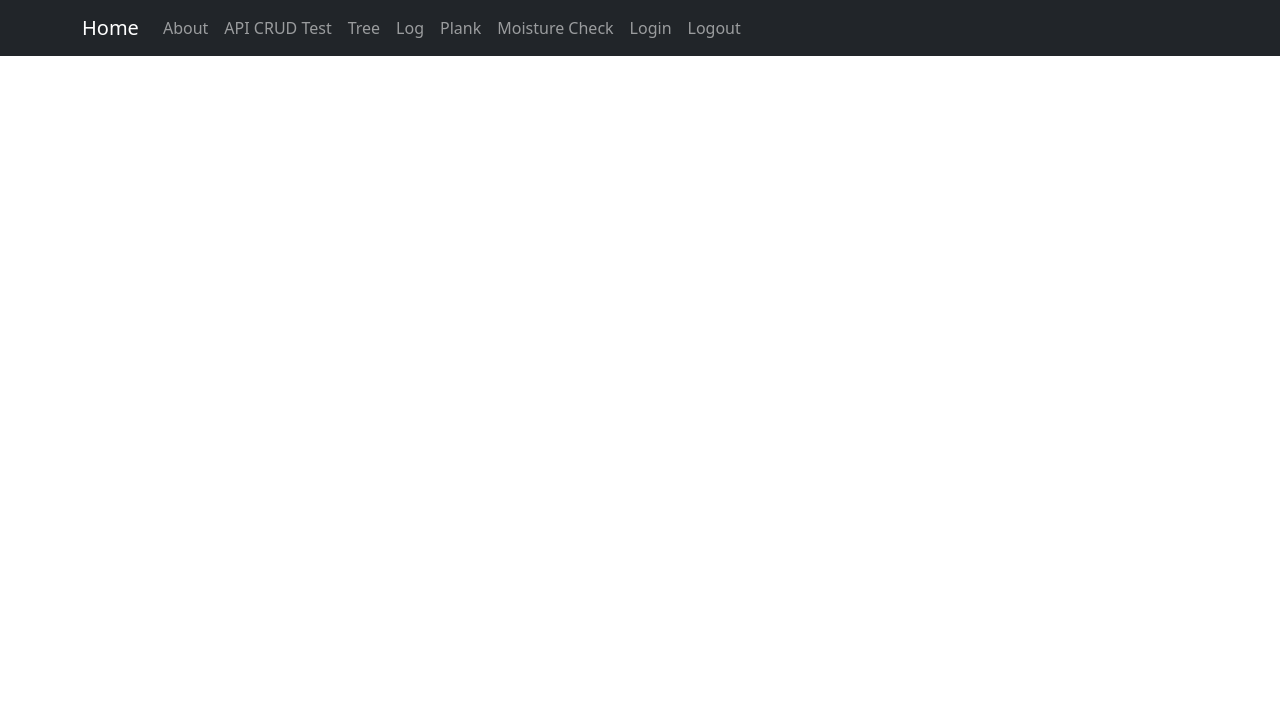
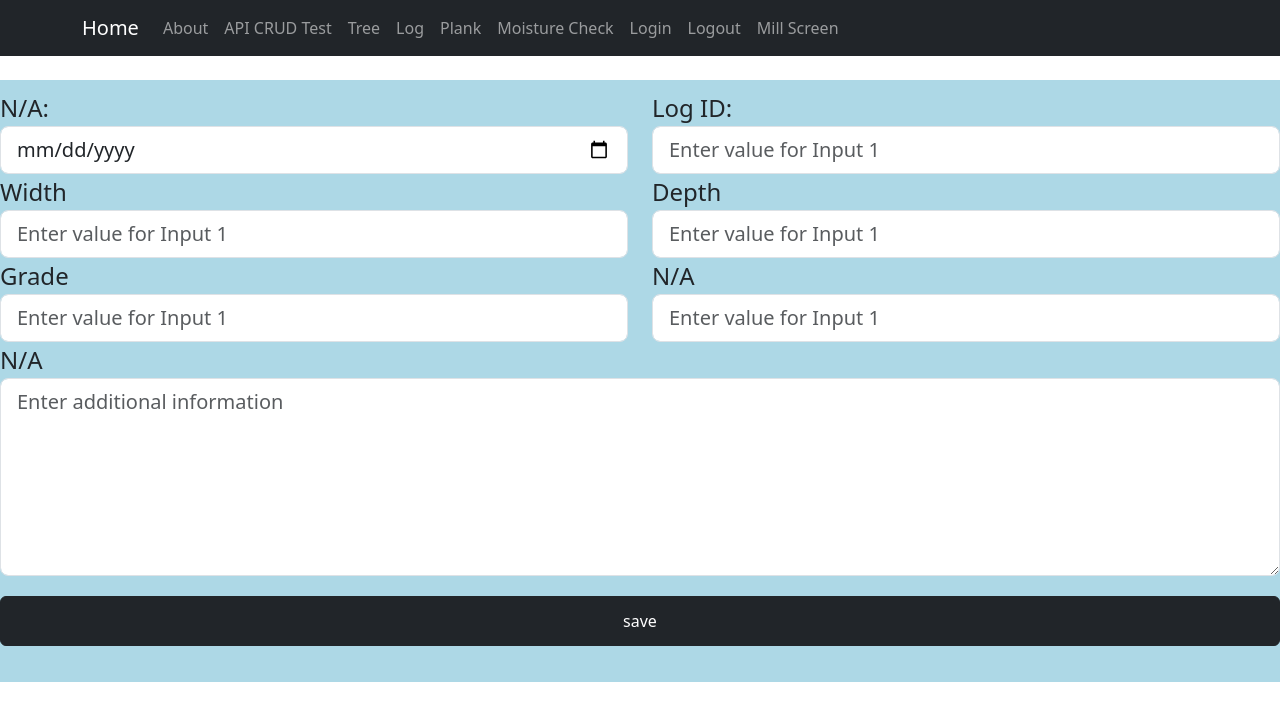
Before and after one commit to andrewcargill/sawmill_go, a React (Create React App) app in the folder mill/: page /mill_add_planks in a window 1280 px wide. Shown: the top 720 px of the page. Built offline with nearby package versions, Linux system fonts and the light colour scheme.

Commit message:
create a sawmill screen for adding planks

```diff
--- a/mill/package.json
+++ b/mill/package.json
@@ -10,6 +10,7 @@
     "axios": "^1.4.0",
     "bootstrap": "^5.3.0",
     "react": "^18.2.0",
+    "react-bootstrap": "^2.7.4",
     "react-dom": "^18.2.0",
     "react-router-dom": "^6.13.0",
     "react-scripts": "5.0.1",
--- a/mill/src/App.js
+++ b/mill/src/App.js
@@ -9,6 +9,7 @@ import TreeCrud from './pages/TreeCrud';
 import TreeLogCrud from './pages/TreeLogCrud';
 import TreePlankCrud from './pages/TreePlankCrud';
 import TreeMoistureCrud from './pages/TreeMoistureCrud';
+import MillAddPlanks from './pages/MillAddPlanks';
 
 const App = () => {
   return (
@@ -29,6 +30,8 @@ const App = () => {
         <Route path="plank_crud" element={<TreePlankCrud />} />
 
         <Route path="water_crud" element={<TreeMoistureCrud />} />
+        <Route path="mill_add_planks" element={<MillAddPlanks />} />
+
       </Routes>
     </Router>
 
--- a/mill/src/pages/Layout.jsx
+++ b/mill/src/pages/Layout.jsx
@@ -48,6 +48,9 @@ const Layout = () => {
               <li className="nav-item">
                 <Link className="nav-link" to="logout">Logout</Link>
               </li>
+              <li className="nav-item">
+                <Link className="nav-link" to="mill_add_planks">Mill Screen</Link>
+              </li>
             </ul>
           </div>
         </div>
--- /dev/null
+++ b/mill/src/pages/MillAddPlanks.jsx
@@ -0,0 +1,104 @@
+import React, {useState} from 'react';
+import Row from 'react-bootstrap/Row'
+import Col from 'react-bootstrap/Col'
+import Alert from 'react-bootstrap/Alert'
+import Button from 'react-bootstrap/Button'
+import css from '../styles/millAddPlank.module.css'
+import axios from 'axios';
+
+
+
+const MillAddPlanks = () => {
+    const [log, setLog] = useState('');
+  const [width, setWidth] = useState('');
+  const [depth, setDepth] = useState('');
+  const [wood_grade, setWood_grade] = useState('');
+  const [success, setSuccess] = useState(false); // State variable for success message
+
+  const handleSubmit = async (e) => {
+    e.preventDefault();
+
+    try {
+      const response = await axios.post('https://sawmill-live-api-ecf54c3f35e6.herokuapp.com/api/plank/', {
+        log,
+        width,
+        depth,
+        wood_grade,
+      });
+      console.log('Data created:', response.data);
+
+      // Reset form fields after successful submission
+      setLog('');
+      setWidth('');
+      setDepth('');
+      setWood_grade('');
+
+      setSuccess(true); // Set success status to true
+    } catch (error) {
+      console.error('Error creating data:', error);
+    }
+  };
+  return (
+
+    <div className={css.container}>
+
+        <form onSubmit={handleSubmit}>
+        <Row>
+
+            <Col xs={6}>
+            <label>N/A:</label>
+            <input type="date" className="form-control form-control-lg" id="input1" />
+            </Col>
+            <Col xs={6}>
+            <label htmlFor="input1">Log ID:</label>
+            <input type="number" className="form-control form-control-lg" placeholder="Enter value for Input 1"
+            value={log} onChange={(e) => setLog(e.target.value)} required />
+            </Col>
+        </Row>
+        <Row>
+            <Col xs={6}>
+            <label>Width</label>
+            <input type="number" className="form-control form-control-lg" placeholder="Enter value for Input 1"
+            value={width} onChange={(e) => setWidth(e.target.value)} required />
+            </Col>
+            <Col xs={6}>
+
+            <label>Depth</label>
+            <input type="number" className="form-control form-control-lg" placeholder="Enter value for Input 1"
+            value={depth} onChange={(e) => setDepth(e.target.value)} required />
+            </Col>
+        </Row>
+        <Row>
+            <Col xs={6}>
+            <label>Grade</label>
+            <input type="text" className="form-control form-control-lg" placeholder="Enter value for Input 1"
+            value={wood_grade} onChange={(e) => setWood_grade(e.target.value)} required/>
+            </Col>
+            <Col xs={6}>
+            <label htmlFor="input1">N/A</label>
+            <input type="text" className="form-control form-control-lg" id="input1" placeholder="Enter value for Input 1" />
+            </Col>
+        </Row>
+        <Row>
+            <Col xs={12} >
+            <label>N/A</label>
+  <textarea className="form-control form-control-lg" id="largeTextInput" rows="6" placeholder='Enter additional information'></textarea>
+            </Col>
+
+        </Row>
+        <Row>
+            <Col xs={12}>
+            <Button id={css.button} variant='dark' type="submit">save</Button>
+            </Col>
+
+        </Row>
+        </form>
+
+        {success && <Alert key="success" variant='success'>Success! Data Stored.</Alert>} {/* Display success message if success is true */}
+
+
+    </div>
+  );
+};
+
+export default MillAddPlanks;
--- /dev/null
+++ b/mill/src/styles/millAddPlank.module.css
@@ -0,0 +1,17 @@
+.container {
+    font-size: 24px;
+    background-color: lightblue;
+    padding-top: 10px;
+    padding-bottom: 10px;
+}
+
+#button {
+    height: 50px;
+    margin-top: 20px;
+    margin-bottom: 2%;
+    width: 100%;
+}
+
+.textField {
+    height: 40vh;
+}
```
Also changed, not shown: 1 other file (tests, documents, lock files or other folders).
